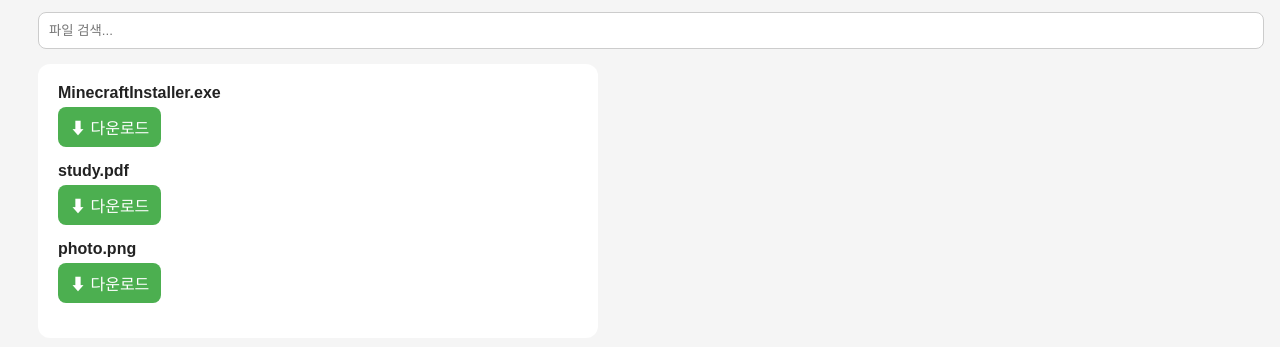
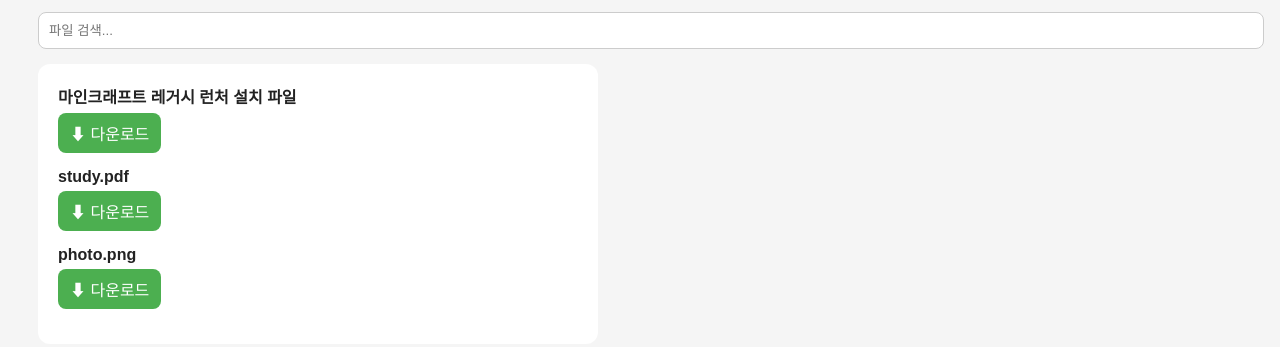
Before and after one commit to piki0417/piki0417.github.io, a plain HTML site: page index.html in a window 1280 px wide. Shown: the part 153-500 px from the top of the page. Drawn offline with Linux system fonts and the light colour scheme.

Commit message:
Update index.html

```diff
--- a/index.html
+++ b/index.html
@@ -95,9 +95,9 @@
   <div class="file-box">
 
     <div class="file-item">
-      <strong>MinecraftInstaller.exe</strong><br>
+      <strong>마인크래프트 레거시 런처 설치 파일</strong><br>
       <a class="download-btn"
-         href="https://drive.google.com/uc?export=download&id=14gUmcy6c9ndQfcYA1MuTvyGg3TnhyzBp">
+         href="https://drive.google.com/uc?export=download&id=13NJs4MlYnf05-HJG3dlRRoQ27zg6ExWk">
          ⬇ 다운로드
       </a>
     </div>
```
